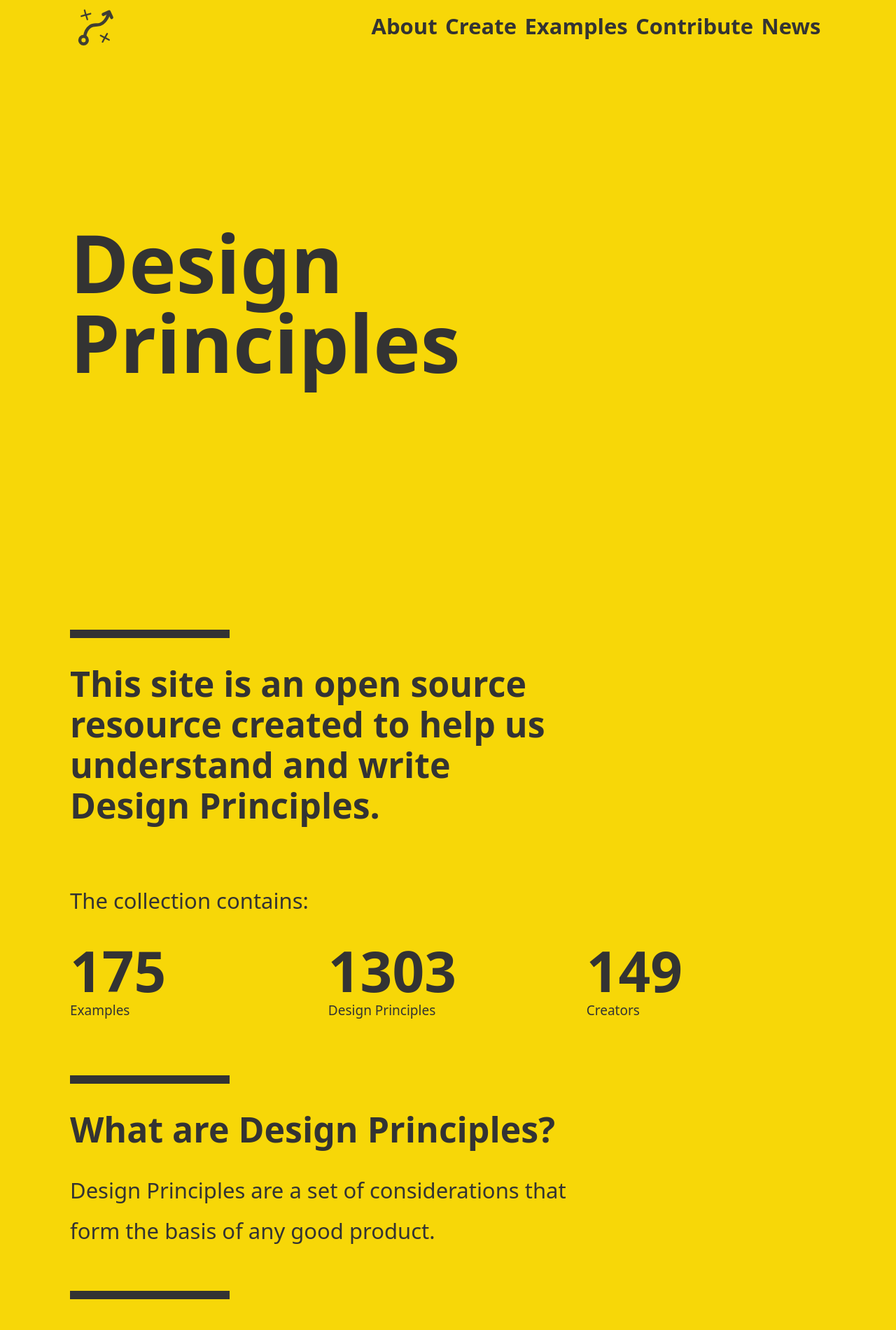
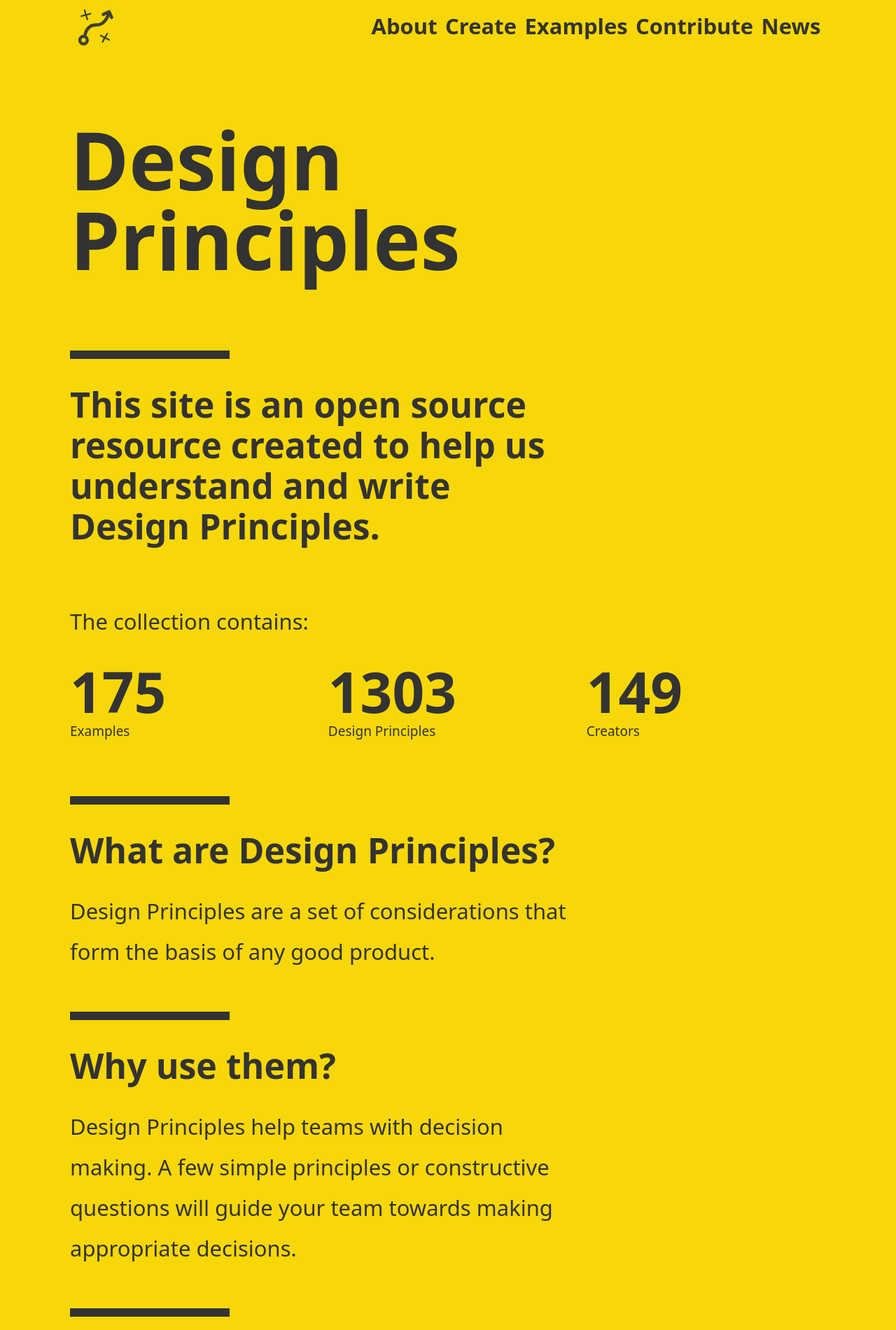
Before and after one commit to benbrignell/principles.design, a Jekyll site: the page built from index.html, in a window 1280 px wide. Shown: the top 1901 px of the page at 70% size. Built offline with Jekyll 4.4.1, drawn with Linux system fonts in a browser that asks for light colours; comment, search, counter and statistics services are not loaded.

Commit message:
reduced header height

```diff
--- a/_sass/_scratch.scss
+++ b/_sass/_scratch.scss
@@ -165,7 +165,7 @@
 }
 body.home header.site-header {
   background: $primary;
-  height: 100%;
+  height: auto;
 }
 
 .site-header {
--- a/_sass/_typography.scss
+++ b/_sass/_typography.scss
@@ -104,7 +104,6 @@
 @supports (display: grid) {
 	h1.intro {
 		grid-column: auto / span 10;
-		margin-top: 24%;
 	}
 }
 
```
